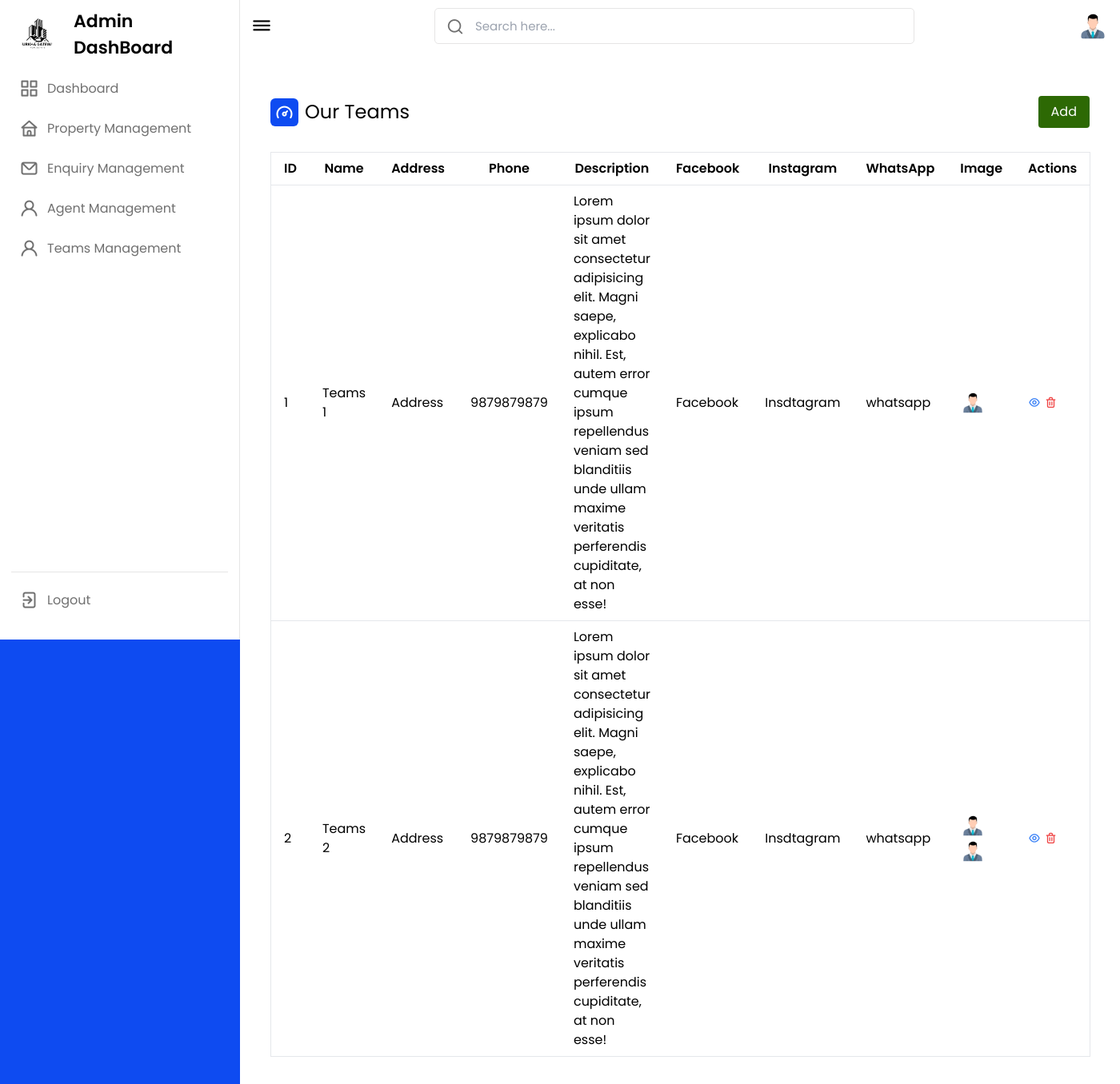
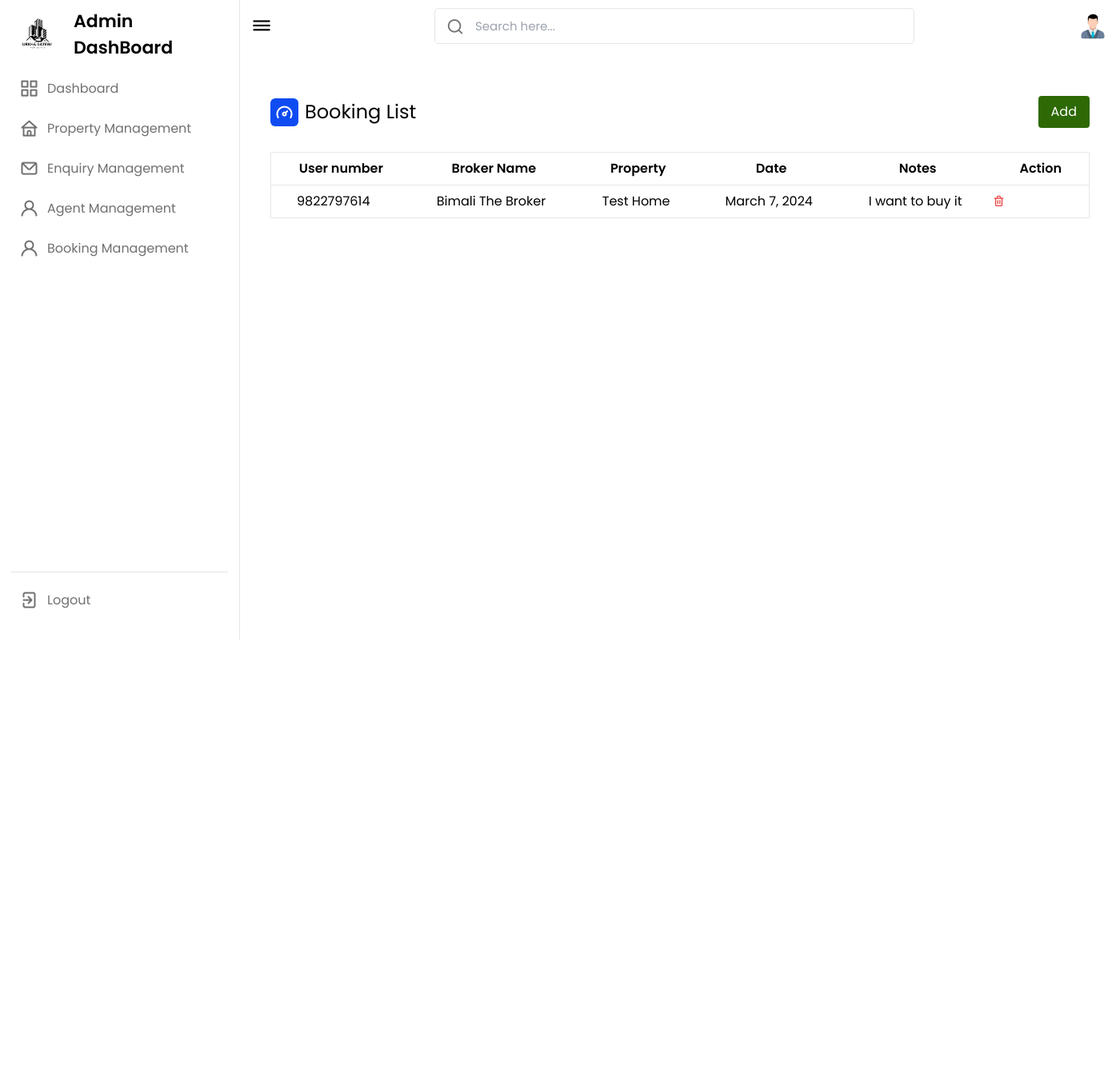
Before and after one commit to abhishekkarky/Realstate, a Django app: page /admin-teams-management in a window 1400 px wide. Shown: the whole page at 80% size. After the commit the page ends 800 px from the top, so only its background shows below. Run offline with Django 5.2, Linux system fonts and the light colour scheme; data comes from the database, SQL or seed files in the repository; some libraries are stand-ins or nearby versions.

Commit message:
Booking fetched

```diff
--- a/Auth/urls.py
+++ b/Auth/urls.py
@@ -22,5 +22,8 @@
     path('admin-edit-property/<int:property_id>', views.editProperty, name='edit-property'),
     path('admin-property-management/<int:property_id>', views.deleteProperty, name='delete-property'),
     path('delete-agent<int:id>', views.delete_agent, name='delete-agent'),
+    path('delete-booking<int:id>', views.user_delete_booking, name='delete-booking'),
+    path('admin_delete-booking<int:id>', views.admin_delete_booking, name='admin-delete-booking'),
     path('booking', views.booking, name='booking'),
+    path('logout', views.user_logout, name='logout'),
 ]
--- a/Auth/views.py
+++ b/Auth/views.py
@@ -1,5 +1,5 @@
 from django.contrib import messages
-from django.contrib.auth import authenticate, get_user_model, login
+from django.contrib.auth import authenticate, get_user_model, login, logout
 from django.contrib.auth.decorators import login_required
 from django.http import HttpResponse, JsonResponse
 from django.shortcuts import get_object_or_404, redirect, render
@@ -9,20 +9,23 @@
 
 def user_login(request):
     if request.method == 'POST':
-        number = request.POST['number']
-        password = request.POST['password']
+        number = request.POST.get('number')
+        password = request.POST.get('password')
 
         user = authenticate(request, username=number, password=password)
 
         if user is not None:
             login(request, user)
             messages.success(request, 'Login successful.')
-            return redirect('/')
+
+            if user.is_admin:
+                return redirect('/admin-page')
+            else:
+                return redirect('/')
         else:
             messages.error(request, 'Invalid login credentials.')
 
     return render(request, 'login.html')
-
 
 def register(request):
     if request.method == 'POST':
@@ -181,7 +184,11 @@
     return render(request, 'admin/agent-edit.html', context)
 
 def teamsManagement(request):
-    return render(request, 'admin/teams-management.html')
+    bookings = Booking.objects.all()
+    context = {
+        'bookings': bookings
+    }
+    return render(request, 'admin/teams-management.html', context)
 
 def adminProperty(request):
     brokers = BrokerAccount.objects.all()
@@ -278,8 +285,27 @@
     messages.success(request, message)
     return redirect('/admin-agent-management')
 
+def user_delete_booking(request, id):
+    booking_delete = get_object_or_404(Booking, pk=id)
+    booking_delete.delete()
+    message = "Booking deleted successfully"
+    messages.success(request, message)
+    return redirect('/bookinglist')
+
+def admin_delete_booking(request, id):
+    booking_delete = get_object_or_404(Booking, pk=id)
+    booking_delete.delete()
+    message = "Booking deleted successfully"
+    messages.success(request, message)
+    return redirect('/admin-teams-management')
+
 def bookinglist(request):
-    return render(request, 'bookings.html')
+    user = request.user.id
+    user_bookings = Booking.objects.filter(user = user)
+    context = {
+        'bookings': user_bookings
+    }
+    return render(request, 'bookings.html', context)
 
 @login_required
 def booking(request):
@@ -308,12 +334,17 @@
             else:
                 message = "User is not authenticated"
                 messages.error(request, message)
-                return redirect('/login')  # Redirecting to login page if user is not authenticated
+                return redirect('/login')
         except Exception as e:
             message = "Couldn't process your request!! Please try again later."
             messages.error(request, message)
             print(e)
-            return redirect('/booking')  # Redirecting to booking page in case of error
+            return redirect('/booking')
     else:
-        # Render the booking_page.html template if the request method is not POST
         return render(request, 'booking_page.html')
+
+
+
+def user_logout(request):
+    logout(request)
+    return redirect('/login')
--- a/templates/admin/navbar.html
+++ b/templates/admin/navbar.html
@@ -37,7 +37,7 @@
       <li>
         <a href="/admin-teams-management">
           <i class="uil uil-user"></i>
-          <span class="link-name">Teams Management</span>
+          <span class="link-name">Booking Management</span>
         </a>
       </li>
       {% comment %} <li>
@@ -80,7 +80,7 @@
 
     <ul class="logout-mode">
       <li>
-        <a href="#">
+        <a href="/logout">
           <i class="uil uil-signout"></i>
           <span class="link-name">Logout</span>
         </a>
--- a/templates/admin/teams-management.html
+++ b/templates/admin/teams-management.html
@@ -33,7 +33,7 @@
           <div class="title flex items-center justify-between mb-4">
             <div class="flex items-center">
               <i class="uil uil-tachometer-fast-alt text-2xl"></i>
-              <span class="text-2xl ml-2">Our Teams</span>
+              <span class="text-2xl ml-2">Booking List</span>
             </div>
             <button
               id="openModal"
@@ -44,90 +44,34 @@
           </div>
 
           <!-- Table with property data -->
-          <table class="w-full bg-white border border-gray-200">
+          <table class="min-w-full bg-white border border-gray-200">
             <thead>
               <tr>
-                <th class="py-2 px-4 border-b">ID</th>
-                <th class="py-2 px-4 border-b">Name</th>
-                <th class="py-2 px-4 border-b">Address</th>
-                <th class="py-2 px-4 border-b">Phone</th>
-                <th class="py-2 px-4 border-b">Description</th>
-                <th class="py-2 px-4 border-b">Facebook</th>
-                <th class="py-2 px-4 border-b">Instagram</th>
-                <th class="py-2 px-4 border-b">WhatsApp</th>
-                <th class="py-2 px-4 border-b">Image</th>
-                <th class="py-2 px-4 border-b">Actions</th>
+                <th class="py-2 px-8 border-b">User number</th>
+                <th class="py-2 px-8 border-b">Broker Name</th>
+                <th class="py-2 px-8 border-b">Property</th>
+                <th class="py-2 px-8 border-b">Date</th>
+                <th class="py-2 px-8 border-b">Notes</th>
+                <th class="py-2 px-8 border-b">Action</th>
               </tr>
             </thead>
             <tbody>
               <!-- Example row with additional fields -->
+              {% for booking in bookings %}
               <tr>
-                <td class="py-2 px-4 border-b">1</td>
-                <td class="py-2 px-4 border-b">Teams 1</td>
-                <td class="py-2 px-4 border-b">Address</td>
-                <td class="py-2 px-4 border-b">9879879879</td>
-                <td class="py-2 px-4 border-b">
-                  Lorem ipsum dolor sit amet consectetur adipisicing elit. Magni
-                  saepe, explicabo nihil. Est, autem error cumque ipsum
-                  repellendus veniam sed blanditiis unde ullam maxime veritatis
-                  perferendis cupiditate, at non esse!
-                </td>
-                <td class="py-2 px-4 border-b">Facebook</td>
-                <td class="py-2 px-4 border-b">Insdtagram</td>
-                <td class="py-2 px-4 border-b">whatsapp</td>
-                <!-- Add a cell for photos -->
-                <td class="py-2 px-4 border-b">
-                  <img
-                    src="/static/images/profile.jpg"
-                    alt="Photo 1"
-                    class="w-8 h-8 mr-2"
-                  />
-                </td>
-                <td class="py-2 px-4 border-b">
-                  <i
-                    class="uil uil-eye text-blue-500 cursor-pointer hover:text-blue-700"
-                  ></i>
+                <td class="py-2 px-8 border-b">{{booking.user}}</td>
+                <td class="py-2 px-8 border-b">{{booking.property.broker.name}}</td>
+                <td class="py-2 px-8 border-b">{{booking.property.name}}</td>
+                <td class="py-2 px-8 border-b">{{booking.date}}</td>
+                <td class="py-2 px-8 border-b">{{booking.note}}</td>
+                <td><a href="{% url 'admin-delete-booking' booking.id %}">
                   <i
                     class="uil uil-trash-alt text-red-500 cursor-pointer hover:text-red-700"
                   ></i>
+                </a>
                 </td>
               </tr>
-              <tr>
-                <td class="py-2 px-4 border-b">2</td>
-                <td class="py-2 px-4 border-b">Teams 2</td>
-                <td class="py-2 px-4 border-b">Address</td>
-                <td class="py-2 px-4 border-b">9879879879</td>
-                <td class="py-2 px-4 border-b">
-                  Lorem ipsum dolor sit amet consectetur adipisicing elit. Magni
-                  saepe, explicabo nihil. Est, autem error cumque ipsum
-                  repellendus veniam sed blanditiis unde ullam maxime veritatis
-                  perferendis cupiditate, at non esse!
-                </td>
-                <td class="py-2 px-4 border-b">Facebook</td>
-                <td class="py-2 px-4 border-b">Insdtagram</td>
-                <td class="py-2 px-4 border-b">whatsapp</td>
-                <!-- Add a cell for photos -->
-                <td class="py-2 px-4 border-b">
-                  <img
-                    src="/static/images/profile.jpg"
-                    alt="Photo 1"
-                    class="w-8 h-8 mr-2"
-                  />
-                  <img
-                    src="/static/images/profile.jpg"
-                    alt="Photo 2"
-                    class="w-8 h-8"
-                  />
-                </td>
-                <td class="py-2 px-4 border-b">
-                  <i
-                    class="uil uil-eye text-blue-500 cursor-pointer hover:text-blue-700"
-                  ></i>
-                  <i
-                    class="uil uil-trash-alt text-red-500 cursor-pointer hover:text-red-700"
-                  ></i>
-                </td>
-              </tr>
+              {% endfor %}
               <!-- Add more rows as needed -->
             </tbody>
           </table>
--- a/templates/booking_page.html
+++ b/templates/booking_page.html
@@ -24,6 +24,7 @@
     <title>Gurkha Gateway: Real estate company &mdash;</title>
   </head>
   <body>
+    {% include 'navbar.html' %}
     <div
       class="fixed inset-0 bg-gray-300 bg-opacity-75 flex items-center justify-center"
     >
--- a/templates/navbar.html
+++ b/templates/navbar.html
@@ -19,6 +19,12 @@
           <li><a href="bookinglist">Bookings</a></li>
           <li><a href="about">About</a></li>
           <li><a href="contact">Contact Us</a></li>
+          {% if user.is_authenticated %}
+            <li><a href="logout">Logout</a></li>
+          {% else %}
+            <li><a href="login">Login</a></li>
+          {% endif %}
+
         </ul>
 
         <a
```
Also changed, not shown: templates/bookings.html (+11 -11 lines), media/media/_24e6adbc-f42e-4f9a-897c-2c92f9ef4a5a_A18HCcL.jpg (added), media/media/_2ec79551-1138-4a02-9090-21ce9677d68d_nIoVKnQ.jpg (added), media/media/_4c84d092-cbc1-4e7b-a37f-7b3dbfaf89fb_K8vdnyL.jpg (added), 1 other file.
